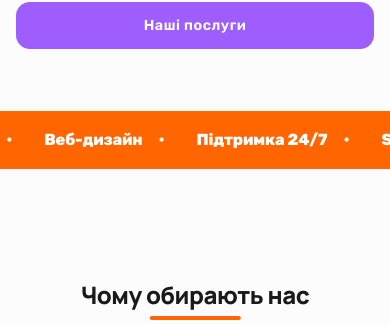
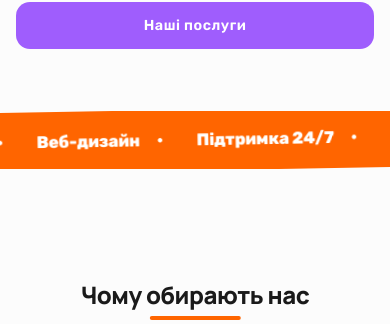
Before and after one commit to BonisOleg/prometeyLabs, a Django app: page /en/ in a window 390 px wide. Shown: the part 883-1207 px from the top of the page. Run offline with Django 5.2, Linux system fonts and the light colour scheme.

Commit message:
Runline2

```diff
--- a/prometei/static/prometei/css/home.css
+++ b/prometei/static/prometei/css/home.css
@@ -92,10 +92,13 @@
 
 /* Animated Tape (Стрічка) */
 .animated-tape {
+    overflow: hidden;
+    /* Keep for clipping */
     margin: -5.5rem 0 5rem 0;
     position: relative;
     z-index: 10;
     width: 100%;
+    /* No transform here */
 }
 
 .animated-tape__container {
@@ -103,14 +106,16 @@
     color: white;
     padding: 1.5rem 0;
     width: 100%;
-    overflow: hidden;
+    /* Apply original transform here */
+    transform: rotate(-2deg) scale(1.1);
+    /* No overflow needed here, outer handles clipping */
 }
 
 .animated-tape__wrapper {
     display: flex;
     white-space: nowrap;
     animation: tape-scroll 30s linear infinite;
-    transform: rotate(-2deg);
+    /* Remove transform from here */
 }
 
 .animated-tape__item {
@@ -362,14 +367,21 @@
 
     .animated-tape {
         margin: 2rem 0;
+        /* Keep adjusted margin */
+        /* No transform */
+        overflow: hidden;
+        /* Ensure clipping */
     }
 
     .animated-tape__container {
         padding: 1rem 0;
+        /* Keep adjusted padding */
+        /* Apply original small screen transform here */
+        transform: rotate(-1deg) scale(1.05);
     }
 
     .animated-tape__wrapper {
-        transform: rotate(-1deg);
+        /* No transform here */
     }
 
     .animated-tape__item {
```
